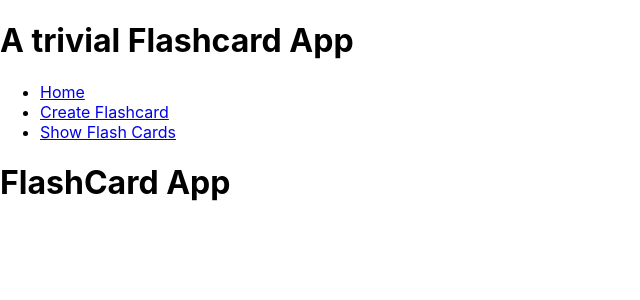
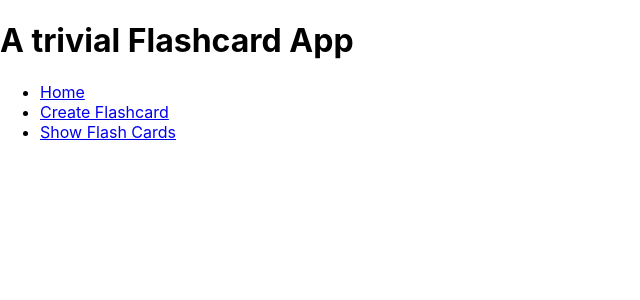
Before and after one commit to berniedovD/flashcards, a React (Create React App) app: page / in a window 1280 px wide. Shown: the top 300 px of the page, without its empty margins (0-640 px from the left). Built offline with nearby package versions, Linux system fonts and the light colour scheme.

Commit message:
home button is empty page - and show actually shows the flashcard list

```diff
--- a/src/App.tsx
+++ b/src/App.tsx
@@ -28,7 +28,7 @@ const App: React.FC = () => {
 
         <Routes>
           <Route path="/create" element={<h1>Create Flashcard route</h1>} />
-          <Route path="/" element={<h1>FlashCard App</h1>} />
+          <Route path="/" />
           <Route
             path="/show"
             element={<FlashcardList flashcards={flashcards}></FlashcardList>}
```
